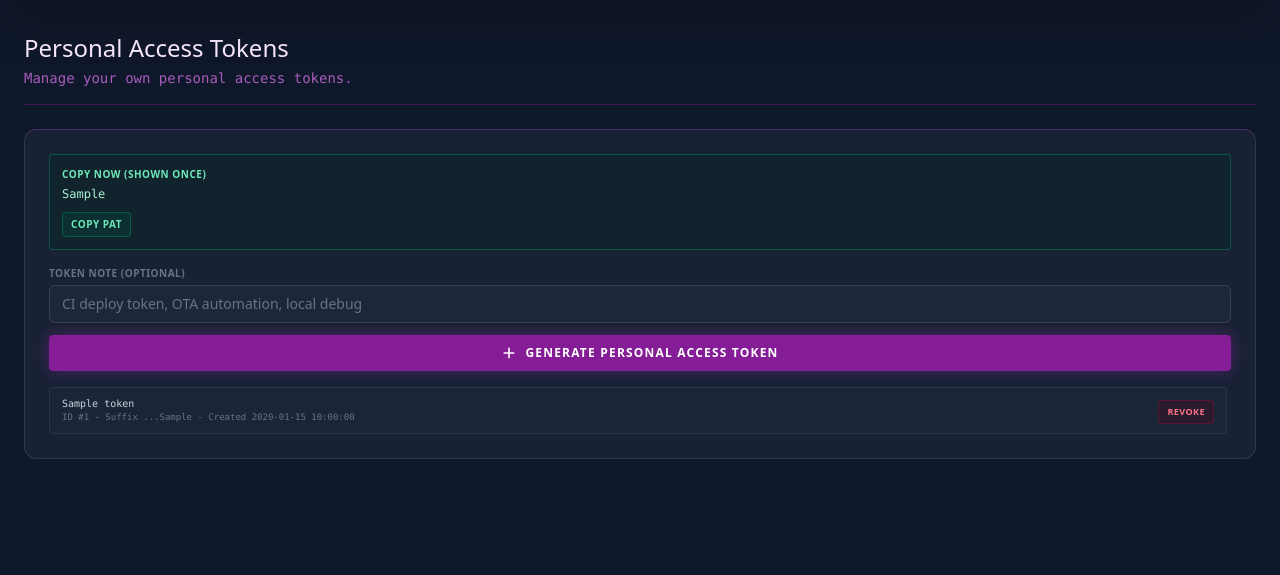
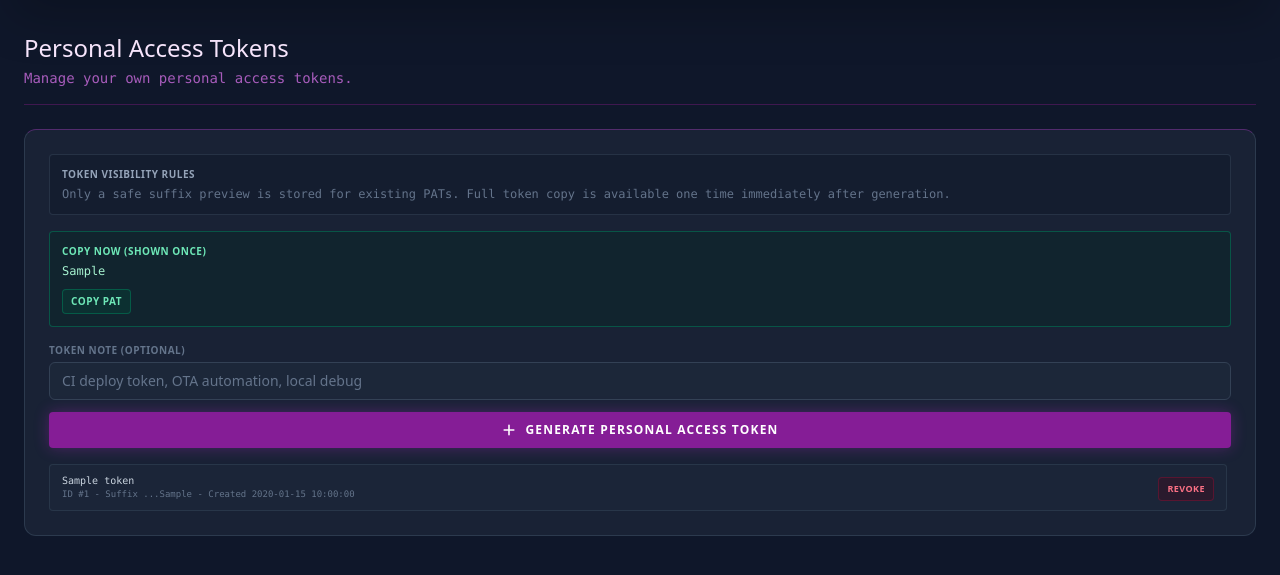
Before and after one commit to Scotchmcdonald/ota-server, a Python web app: template templates/dashboard.html in a window 1280 px wide, after a click on "TOKENS". Shown: the part 71-646 px from the top of the page. Run offline with Jinja, Linux system fonts and the light colour scheme; the template is opened without the code that fills it: most values are stand-ins (such as "Sample title", 1, 10 or a date in 2020); some libraries are stand-ins or nearby versions.

Commit message:
ui improvements

```diff
--- a/templates/dashboard.html
+++ b/templates/dashboard.html
@@ -443,6 +443,11 @@
             </div>
 
             <div class="glass-panel p-6 rounded-xl border-t border-t-fuchsia-500/30">
+                <div class="mb-4 p-3 rounded border border-slate-700/60 bg-slate-900/40">
+                    <p class="text-[10px] uppercase font-bold tracking-wider text-slate-400 mb-1">Token Visibility Rules</p>
+                    <p class="text-xs font-mono text-slate-500">Only a safe suffix preview is stored for existing PATs. Full token copy is available one time immediately after generation.</p>
+                </div>
+
                 {% if new_key %}
                 <div class="mb-4 p-3 rounded border border-emerald-700/60 bg-emerald-950/30">
                     <p class="text-[10px] uppercase font-bold tracking-wider text-emerald-300 mb-1">Copy now (shown once)</p>
```
